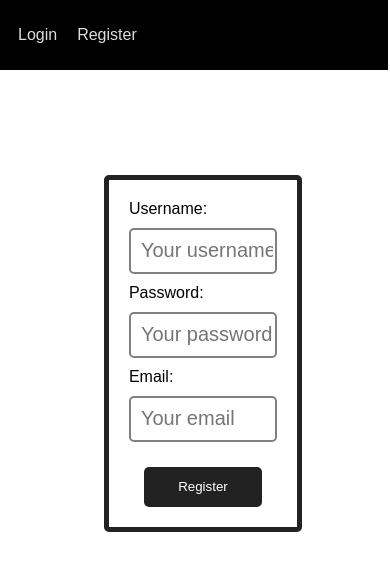
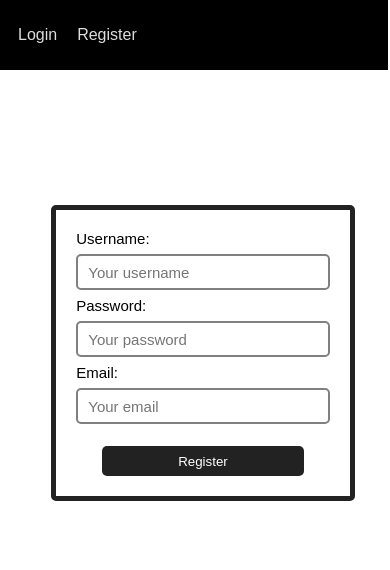
Before and after one commit to francogaliotti/BudgetManagement, a React (Create React App) app in the folder client/: page /register in a window 390 px wide. Shown: the top 570 px of the page. Built offline with nearby package versions, Linux system fonts and the light colour scheme; no server answers.

Commit message:
Responsive Designs

```diff
--- a/client/src/components/ConfirmDeleteModal.js
+++ b/client/src/components/ConfirmDeleteModal.js
@@ -36,7 +36,7 @@ function ConfirmDeleteModal({ closeModal, record, setListOfRecords, setTotalReco
     return (
         <div className="modalBackground">
             <div className="modalContainer">
-                <h1> Delete Record?</h1>
+                <h1>Delete Record?</h1>
                 <div className='modalButtons'>
                     <button onClick={deleteRecord}> Yes</button>
                     <button onClick={() => { closeModal(false) }} id="cancelBtn"> No</button>
--- a/client/src/components/EditRecordModal.js
+++ b/client/src/components/EditRecordModal.js
@@ -27,7 +27,7 @@ function EditRecordModal({ closeModal, record, setListOfRecords, setTotalRecord
             }
         }).then((res) => {
             closeModal(false)
-            axios.get('http://localhost:8080/records',{
+            axios.get('http://localhost:8080/records', {
                 headers: {
                     accessToken: localStorage.getItem("accessToken")
                 }
@@ -53,7 +53,7 @@ function EditRecordModal({ closeModal, record, setListOfRecords, setTotalRecord
 
     return (
         <div className="modalBackground" >
-            <div className="modalContainer">
+
             <div className='addRecordComponent'>
                 <Formik initialValues={initialValues} onSubmit={updateRecord} validationSchema={validationSchema}>
                     <Form className="formContainer">
@@ -96,7 +96,7 @@ function EditRecordModal({ closeModal, record, setListOfRecords, setTotalRecord
                     </Form>
                 </Formik>
             </div>
-            </div>
+
         </div>
     )
 }
--- a/client/src/pages/Home.js
+++ b/client/src/pages/Home.js
@@ -81,7 +81,7 @@ function Home() {
       <div className='total-record'>
         <label> Total: </label>
         {totalRecord >= 0 ?
-          <label className='income'>{"$" + totalRecord}</label> : <label className='expense'>{"$" + totalRecord}</label>
+          <label className='income'>{"$" + totalRecord}</label> : <label className='expense'>{"-$" + -totalRecord}</label>
         }
       </div>
       {openUpdateModal && <EditRecordModal
--- a/client/src/styles/Home.css
+++ b/client/src/styles/Home.css
@@ -53,4 +53,21 @@ h1{
     margin-top: 80px;
     margin-left: 15px;
     color: #333;
+    font-size: 150%;
 }
+
+@media (max-width: 800px){
+    .record-table {
+        width: 90%;
+    }
+    thead tr th {
+        font-size: 80%;
+        border: .5px solid #fff;
+    }
+    tbody tr td{
+        font-size: 80%;
+    }
+    h1{
+        font-size: 120%;
+    }
+}
--- a/client/src/styles/Login.css
+++ b/client/src/styles/Login.css
@@ -9,7 +9,7 @@
     display: flex;
     flex-direction: column;
     justify-content: center;
-    width: 38%;
+    width: 45%;
     height: auto;
     padding: 20px;
     border: 5px solid #222;
@@ -34,14 +34,37 @@
   .loginContainer button {
     background-color: #222;
     color: white;
-    width: 100%;
+    width: 80%;
+    margin-left: 10%;
     height: 50px;
     border-radius: 8px;
     border: none;
     margin-top: 15px;
+
   }
 
   .loginContainer button:hover {
     background-color: #444;
     cursor: pointer;
   }
+
+@media (max-width: 800px){
+  .loginContainer {
+    width: 65%;
+
+  }
+  .loginContainer input {
+    height: 30px;
+    font-size: 15px;
+  }
+  .loginContainer button {
+    height: 35px;
+    border-radius: 8px;
+    border: none;
+    margin-top: 15px;
+    font-size: 15px;
+  }
+  label{
+    font-size: 15px;
+  }
+}
--- a/client/src/styles/Modal.css
+++ b/client/src/styles/Modal.css
@@ -10,12 +10,11 @@
 
 .modalContainer {
     font-family: Arial, Helvetica, sans-serif;
-
     background-color: white;
     height: fit-content;
     border-radius: 10px;
     box-shadow: rgba(0, 0, 0, 0.35) 0px 5px 15px;
-    width: 45%;
+    width: 50%;
     display: flex;
     flex-direction: column;
     justify-content: center;
@@ -48,3 +47,18 @@
   #cancelBtn:hover {
     background-color: rgb(218, 47, 81);
   }
+
+  @media (max-width: 750px){
+    .modalContainer {
+        width: 70%;
+    }
+    .modalContainer h1{
+        font-size: 160%;
+    }
+    .modalButtons button {
+        width: 80px;
+        height: 35px;
+        margin: 10px;
+        font-size: 15px;
+    }
+  }
--- a/client/src/styles/Register.css
+++ b/client/src/styles/Register.css
@@ -16,11 +16,12 @@
     display: flex;
     flex-direction: column;
     justify-content: center;
-    width: 38%;
+    width: 45%;
     height: auto;
     padding: 20px;
     border: 5px solid #222;
     border-radius: 5px;
+    background-color:  #fff;
 
   }
   .formContainer #fieldAddRecord {
@@ -50,3 +51,21 @@
     font-size: 80%;
     color: red;
   }
+
+  @media (max-width: 800px){
+    .formContainer {
+      width: 65%;
+
+    }
+    .formContainer #fieldAddRecord {
+      height: 30px;
+      margin-top: 7px;
+      margin-bottom: 7px;
+      font-size: 15px;
+    }
+    .formContainer button {
+      margin-top: 15px;
+      height: 30px;
+    }
+
+  }
```
Lines whose indentation alone changed are shown as unchanged.
